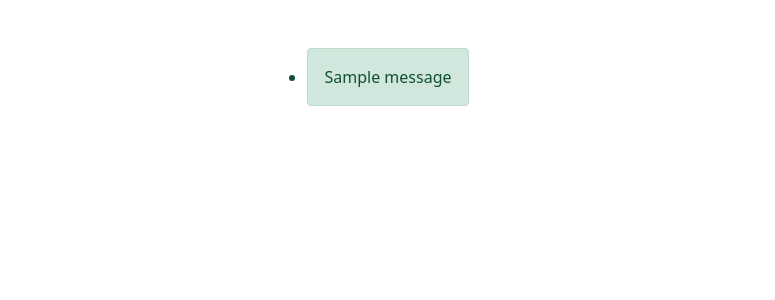
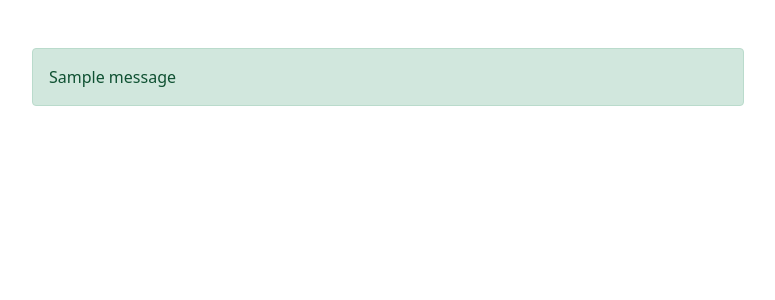
Before and after one commit to Dslate88/tf-aws-django-website, a Django app: template base/templates/base.html in a window 1280 px wide. Shown: the part 56-356 px from the top of the page, without its empty margins (268-1043 px from the left). Run offline with Django 4.2, Linux system fonts and the light colour scheme; the template is opened without the code that fills it, so the values that code supplies are empty; tables that the repository leaves empty hold one stand-in row (values such as "Sample post"); one stand-in notice (Sample message) is shown.

Commit message:
base.html message display tweeks

```diff
--- a/base/templates/base.html
+++ b/base/templates/base.html
@@ -103,13 +103,17 @@
 
     <!-- Message display -->
     <div class="col d-flex justify-content-center mt-5">
-        {% if messages %}
-        <ul class="messages">
+        <div class="col-md-8">
+          {% if messages %}
+            <ul class="messages">
             {% for message in messages %}
-            <li{% if message.tags %} class="alert alert-{{ message.tags }}"{% endif %}>{{ message }}</li>
+              <div class="alert alert-{{ message.tags }}">
+                {{ message }}
+              </div>
             {% endfor %}
-        </ul>
-        {% endif %}
+            </ul>
+          {% endif %}
+        </div>
     </div>
 
     <!-- base end, inheritance begin -->
```
